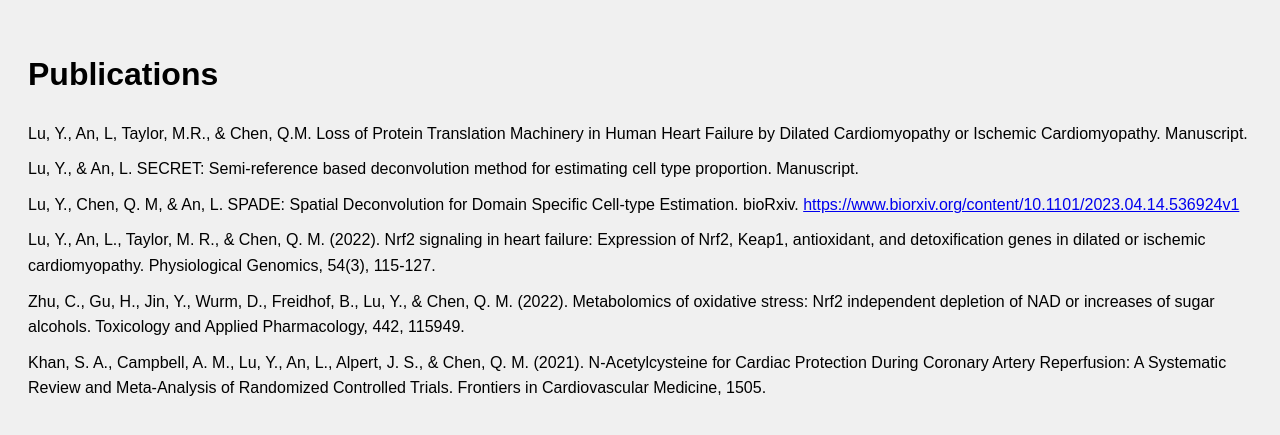
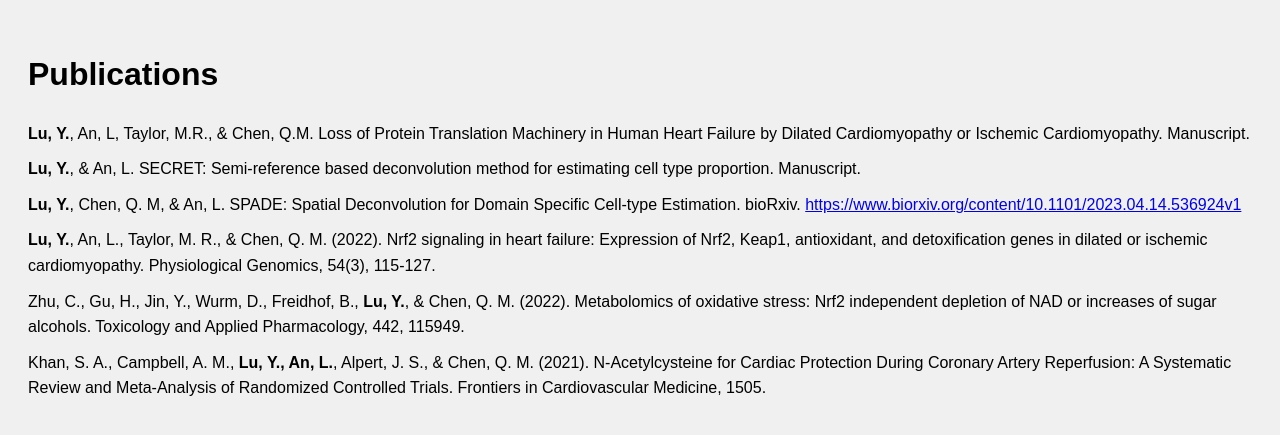
Before and after one commit to YyLu5/yylu5.github.io, a Jekyll site: the page publication.html, which Jekyll copies as it is, in a window 1280 px wide. Shown: the top 435 px of the page. Built offline with Jekyll 4.4.1, drawn with Linux system fonts in a browser that asks for light colours.

```diff
--- a/publication.html
+++ b/publication.html
@@ -26,12 +26,12 @@
 <body style="background-color: #f0f0f0;">
     <h1>Publications</h1>
     <ul>
-        <li>Lu, Y., An, L, Taylor, M.R., &amp; Chen, Q.M. Loss of Protein Translation Machinery in Human Heart Failure by Dilated Cardiomyopathy or Ischemic Cardiomyopathy. Manuscript.</li>
-        <li>Lu, Y., &amp; An, L. SECRET: Semi-reference based deconvolution method for estimating cell type proportion. Manuscript.</li>
-        <li>Lu, Y., Chen, Q. M, &amp; An, L. SPADE: Spatial Deconvolution for Domain Specific Cell-type Estimation. bioRxiv. <a href="https://www.biorxiv.org/content/10.1101/2023.04.14.536924v1">https://www.biorxiv.org/content/10.1101/2023.04.14.536924v1</a></li>
-        <li>Lu, Y., An, L., Taylor, M. R., &amp; Chen, Q. M. (2022). Nrf2 signaling in heart failure: Expression of Nrf2, Keap1, antioxidant, and detoxification genes in dilated or ischemic cardiomyopathy. Physiological Genomics, 54(3), 115-127.</li>
-        <li>Zhu, C., Gu, H., Jin, Y., Wurm, D., Freidhof, B., Lu, Y., &amp; Chen, Q. M. (2022). Metabolomics of oxidative stress: Nrf2 independent depletion of NAD or increases of sugar alcohols. Toxicology and Applied Pharmacology, 442, 115949.</li>
-        <li>Khan, S. A., Campbell, A. M., Lu, Y., An, L., Alpert, J. S., &amp; Chen, Q. M. (2021). N-Acetylcysteine for Cardiac Protection During Coronary Artery Reperfusion: A Systematic Review and Meta-Analysis of Randomized Controlled Trials. Frontiers in Cardiovascular Medicine, 1505.</li>
+        <li><strong>Lu, Y.</strong>, An, L, Taylor, M.R., &amp; Chen, Q.M. Loss of Protein Translation Machinery in Human Heart Failure by Dilated Cardiomyopathy or Ischemic Cardiomyopathy. Manuscript.</li>
+        <li><strong>Lu, Y.</strong>, &amp; An, L. SECRET: Semi-reference based deconvolution method for estimating cell type proportion. Manuscript.</li>
+        <li><strong>Lu, Y.</strong>, Chen, Q. M, &amp; An, L. SPADE: Spatial Deconvolution for Domain Specific Cell-type Estimation. bioRxiv. <a href="https://www.biorxiv.org/content/10.1101/2023.04.14.536924v1">https://www.biorxiv.org/content/10.1101/2023.04.14.536924v1</a></li>
+        <li><strong>Lu, Y.</strong>, An, L., Taylor, M. R., &amp; Chen, Q. M. (2022). Nrf2 signaling in heart failure: Expression of Nrf2, Keap1, antioxidant, and detoxification genes in dilated or ischemic cardiomyopathy. Physiological Genomics, 54(3), 115-127.</li>
+        <li>Zhu, C., Gu, H., Jin, Y., Wurm, D., Freidhof, B., <strong>Lu, Y.</strong>, &amp; Chen, Q. M. (2022). Metabolomics of oxidative stress: Nrf2 independent depletion of NAD or increases of sugar alcohols. Toxicology and Applied Pharmacology, 442, 115949.</li>
+        <li>Khan, S. A., Campbell, A. M., <strong>Lu, Y., An, L.</strong>, Alpert, J. S., &amp; Chen, Q. M. (2021). N-Acetylcysteine for Cardiac Protection During Coronary Artery Reperfusion: A Systematic Review and Meta-Analysis of Randomized Controlled Trials. Frontiers in Cardiovascular Medicine, 1505.</li>
     </ul>
 </body>
 </html>
```
